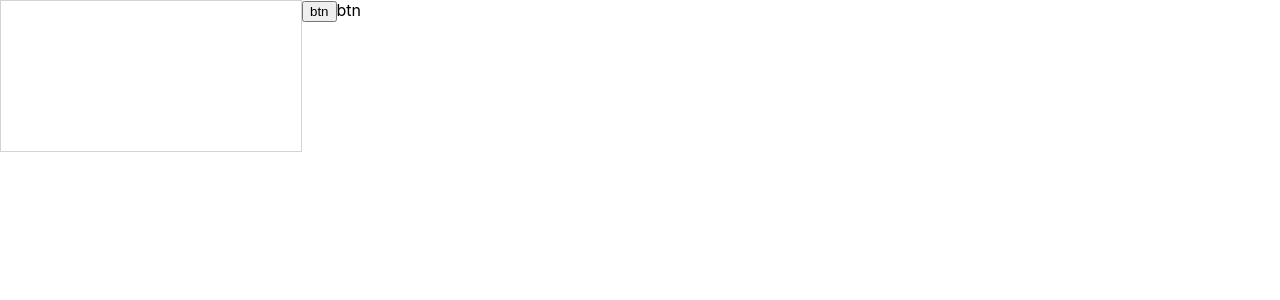
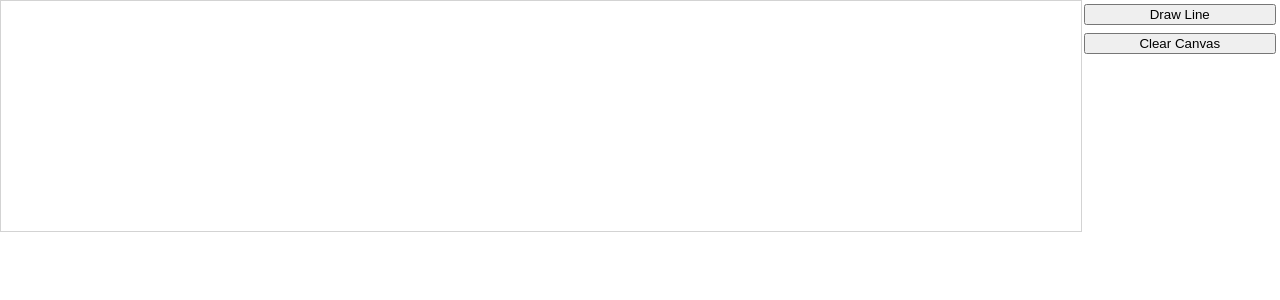
Before and after one commit to savolkov/stupid-drawing, a React (Create React App) app: page / in a window 1280 px wide. Shown: the top 300 px of the page. Built offline with nearby package versions, Linux system fonts and the light colour scheme.

Commit message:
You can draw something

```diff
--- a/src/components/Controls/Controls.css
+++ b/src/components/Controls/Controls.css
@@ -0,0 +1,10 @@
+.controls {
+    display: flex;
+    flex-grow: 1;
+    flex-basis: auto;
+    flex-direction: column;
+}
+.controls__btn {
+
+    margin: 4px 4px 4px 4px;
+}
--- a/src/components/Controls/Controls.tsx
+++ b/src/components/Controls/Controls.tsx
@@ -1,22 +1,39 @@
 import React from 'react';
 import './Controls.css';
+import { isNull } from 'util';
 
 class Controls extends React.Component {
-    handleClick(e: any) {
-        console.log(e);
+    constructor(props: any) {
+        super(props);
+        this.drawLine = this.drawLine.bind(this);
+    }
+    getRandomInt(min: number, max: number) {
+        min = Math.ceil(min);
+        max = Math.floor(max);
+        return Math.floor(Math.random() * (max - min + 1)) + min;
+    }
+
+    drawLine() {
+        const c: any = document.getElementById("stupidCanvas");
+        if (isNull(c)) return;
+        var ctx = c.getContext("2d");
+        const canvasWidth: number = c.width;
+        const canvasHeight: number = c.height;
+        ctx.moveTo(this.getRandomInt(0, canvasWidth), this.getRandomInt(0, canvasHeight));
+        ctx.lineTo(this.getRandomInt(0, canvasWidth), this.getRandomInt(0, canvasHeight));
+        ctx.stroke();
+    }
+
+    clearCanvas() {
+
     }
 
     render() {
         return<div className="controls">
-            <button onClick = {this.handleClick}>btn</button>
-            btn
+            <button onClick = {this.drawLine} className="controls__btn">Draw Line</button>
+            <button onClick = {this.clearCanvas} className="controls__btn">Clear Canvas</button>
         </div>
     }
 }
-// const Controls: React.FC = () => {
-//     return (
-
-//     );
-// }
 
 export default Controls;
--- a/src/components/DrawZone/DrawZone.css
+++ b/src/components/DrawZone/DrawZone.css
@@ -1,3 +1,8 @@
-.stupidCanvas {
+.drawZone {
+    flex-grow: 2;
+    flex-basis: auto;
+}
+canvas {
     border: 1px solid lightgray;
+    display: block;
 }
--- a/src/components/DrawZone/DrawZone.tsx
+++ b/src/components/DrawZone/DrawZone.tsx
@@ -2,19 +2,20 @@ import React from 'react';
 import './DrawZone.css';
 
 class DrawZone extends React.Component {
+    componentDidMount() {
+        const c: any = document.getElementById("stupidCanvas");
+        c.style.width = '100%';
+        c.style.height = '100%';
+        c.width  = c.offsetWidth;
+        c.height = c.offsetHeight;
+    }
+
     render() {
         return <div className="drawZone">
-            <canvas className="stupidCanvas"></canvas>
+            <canvas id="stupidCanvas" className="stupidCanvas"></canvas>
             </div>;
     }
+
 }
 
-// const DrawZone: React.FC = () => {
-//     return (
-//         <div className="drawZone">
-//             <canvas className="stupidCanvas"></canvas>
-//         </div>
-//     );
-// }
-
 export default DrawZone;
--- a/src/index.css
+++ b/src/index.css
@@ -1,5 +1,9 @@
 body {
   margin: 0;
+  width: 100%;
+  height: 100%;
+  display: flex;
+  flex-direction: column;
   font-family: -apple-system, BlinkMacSystemFont, 'Segoe UI', 'Roboto', 'Oxygen',
     'Ubuntu', 'Cantarell', 'Fira Sans', 'Droid Sans', 'Helvetica Neue',
     sans-serif;
```
